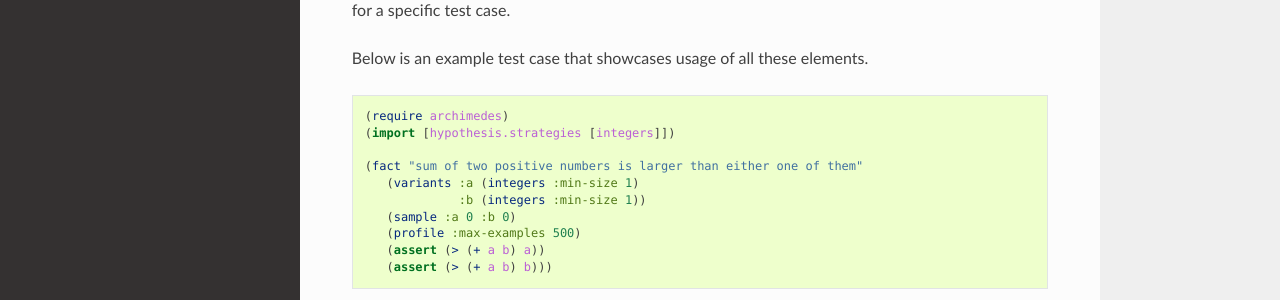
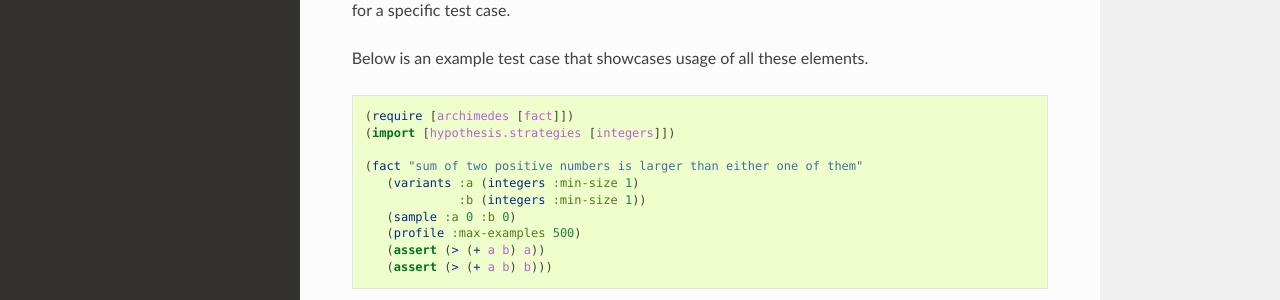
Before and after one commit to tuturto/archimedes, a Sphinx documentation site: the page built from doc/hypothesis.rst, in a window 1280 px wide and 1180 px high. Shown: the part 605-905 px from the top of the window. Built offline with Sphinx 7.4.7 and the Read the Docs theme 2.0.0, drawn with Linux system fonts in a browser that asks for light colours.

Commit message:
Update documentation

```diff
--- a/README.rst
+++ b/README.rst
@@ -29,7 +29,9 @@ Examples are good:
 
 .. code-block:: hy
 
-   (require archimedes)
+   (require [archimedes [background fact check defmatcher attribute-matcher
+                         assert-macro-error assert-error assert-right
+                         with-background])
 
    (import [hypothesis.strategies [integers]]
            [math [pow]])
--- a/doc/hypothesis.rst
+++ b/doc/hypothesis.rst
@@ -25,7 +25,7 @@ Below is an example test case that showcases usage of all these elements.
 
 .. code-block:: hy
 
-   (require archimedes)
+   (require [archimedes [fact]])
    (import [hypothesis.strategies [integers]])
 
    (fact "sum of two positive numbers is larger than either one of them"
```
